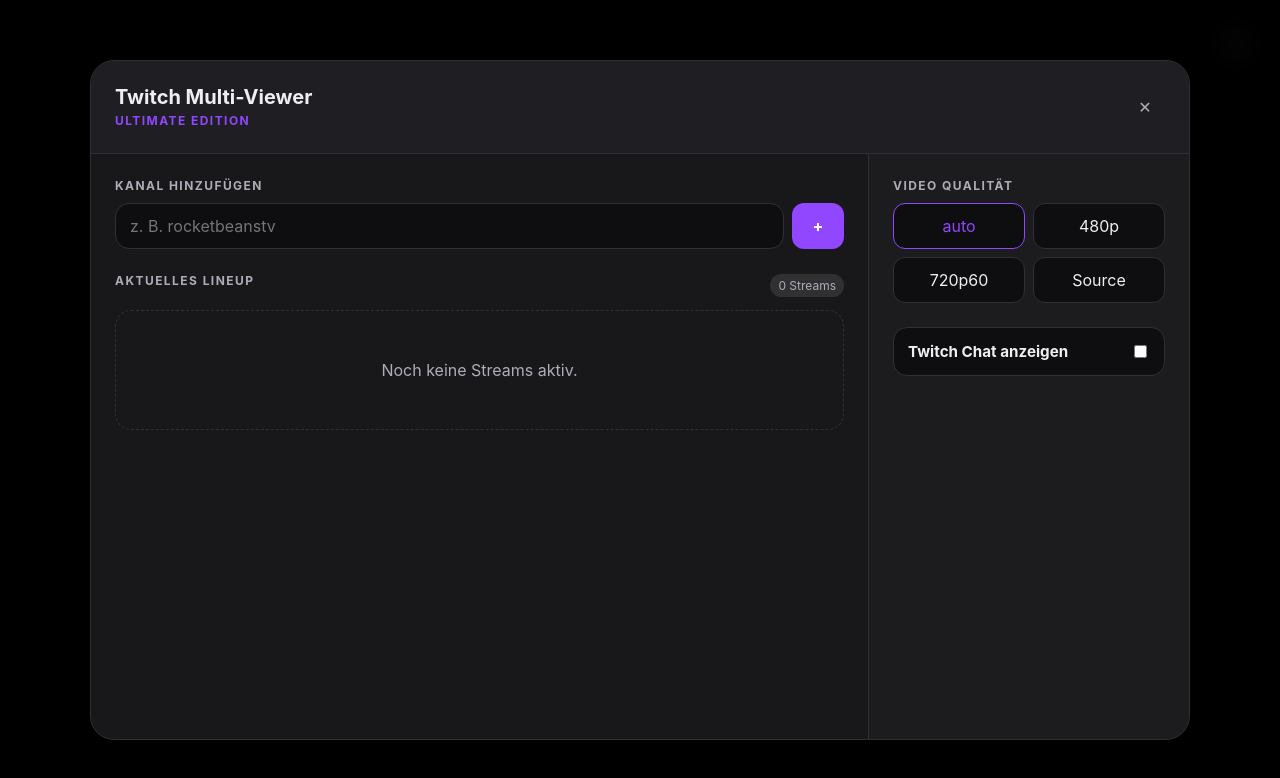
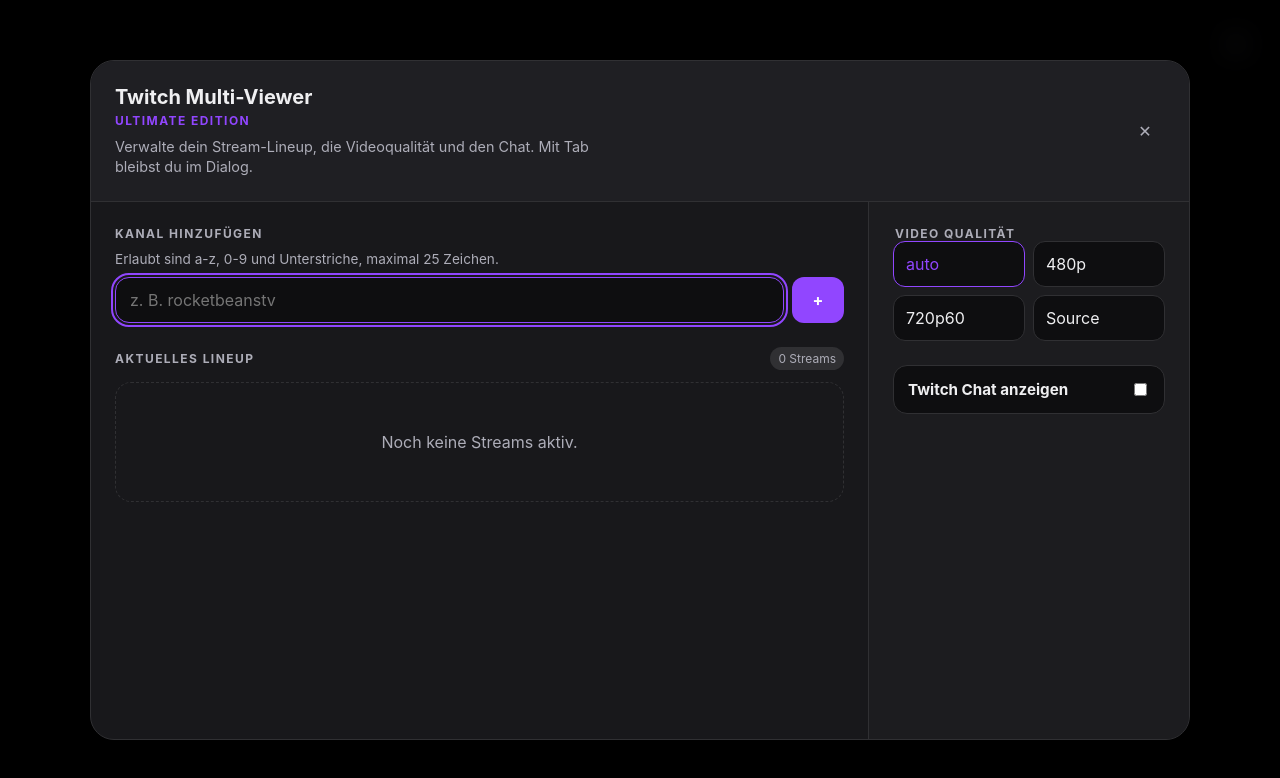
Before and after one commit to rr1980/twitchStreamClientsV3, an Angular app: page / in a window 1280 px wide. Both pictures are taken after a click on the button "Menü (Hotkey: M)". Shown: the top 778 px of the page. Built offline with nearby package versions, Linux system fonts and the light colour scheme.

Commit message:
NEW-1 Refactor settings modal for improved accessibility and user experience - Enhance button accessibility with ARIA attributes - Update modal structure and styling for better usability - Implement focus management for modal interactions

```diff
--- a/src/app/features/settings-modal/settings-modal.component.html
+++ b/src/app/features/settings-modal/settings-modal.component.html
@@ -1,34 +1,52 @@
-@if (isOpen) {
-  <div class="modal-backdrop" (click)="close()">
-    <div class="modal" (click)="$event.stopPropagation()">
+@if (isOpen()) {
+  <div class="modal-backdrop" (click)="onBackdropClick($event)">
+    <div
+      #modalPanel
+      id="settings-modal"
+      class="modal"
+      role="dialog"
+      aria-modal="true"
+      aria-labelledby="settings-modal-title"
+      aria-describedby="settings-modal-description"
+      tabindex="-1"
+      (keydown)="onDialogKeydown($event)">
       <div class="modal__header">
         <div>
-          <h2>Twitch Multi-Viewer</h2>
+          <h2 id="settings-modal-title">Twitch Multi-Viewer</h2>
           <span>Ultimate Edition</span>
+          <p id="settings-modal-description" class="modal__description">
+            Verwalte dein Stream-Lineup, die Videoqualität und den Chat. Mit Tab bleibst du im Dialog.
+          </p>
         </div>
 
-        <button type="button" class="icon-btn" (click)="close()">✕</button>
+        <button type="button" class="icon-btn" aria-label="Einstellungen schließen" (click)="close()">✕</button>
       </div>
 
       <div class="modal__body">
         <section class="panel panel--main">
           <div class="form-block">
             <label for="stream-input">Kanal hinzufügen</label>
+            <p id="stream-input-hint" class="field-hint">Erlaubt sind a-z, 0-9 und Unterstriche, maximal 25 Zeichen.</p>
             <div class="input-row">
               <input
                 #streamInput
                 id="stream-input"
                 type="text"
-                [(ngModel)]="newChannelName"
-                [attr.list]="topStatistics.length ? 'history-datalist' : null"
+                [formControl]="channelNameControl"
+                [attr.list]="topStatistics().length ? 'history-datalist' : null"
+                aria-describedby="stream-input-hint"
+                autocomplete="off"
+                autocorrect="off"
+                spellcheck="false"
+                maxlength="25"
                 placeholder="z. B. rocketbeanstv"
                 (keydown.enter)="addStream()" />
-              <button type="button" class="primary-btn" (click)="addStream()">+</button>
+              <button type="button" class="primary-btn" aria-label="Kanal hinzufügen" (click)="addStream()">+</button>
             </div>
 
-            @if (topStatistics.length) {
+            @if (topStatistics().length) {
               <datalist id="history-datalist">
-                @for (item of topStatistics; track item) {
+                @for (item of topStatistics(); track item) {
                   <option [value]="item"></option>
                 }
               </datalist>
@@ -37,24 +55,24 @@
 
           <div class="list-block">
             <div class="list-block__header">
-              <label>Aktuelles Lineup</label>
-              <span>{{ streams.length }} Stream{{ streams.length === 1 ? '' : 's' }}</span>
+              <p class="section-label">Aktuelles Lineup</p>
+              <span>{{ streams().length }} Stream{{ streams().length === 1 ? '' : 's' }}</span>
             </div>
 
-            <div class="stream-list">
-              @if (streams.length === 0) {
+            <div class="stream-list" role="list" aria-label="Aktive Streams">
+              @if (streams().length === 0) {
                 <div class="empty-box">Noch keine Streams aktiv.</div>
               } @else {
-                @for (stream of streams; track stream + '-' + $index; let i = $index) {
-                  <div class="stream-item">
+                @for (stream of streams(); track stream; let i = $index) {
+                  <div class="stream-item" role="listitem">
                     <div class="stream-item__move">
-                      <button type="button" [disabled]="i === 0" (click)="moveStream(i, -1)">↑</button>
-                      <button type="button" [disabled]="i === streams.length - 1" (click)="moveStream(i, 1)">↓</button>
+                      <button type="button" [disabled]="i === 0" [attr.aria-label]="stream + ' nach oben verschieben'" (click)="moveStream(i, -1)">↑</button>
+                      <button type="button" [disabled]="i === streams().length - 1" [attr.aria-label]="stream + ' nach unten verschieben'" (click)="moveStream(i, 1)">↓</button>
                     </div>
 
                     <div class="stream-item__index">{{ i + 1 }}</div>
                     <div class="stream-item__name">{{ stream }}</div>
-                    <button type="button" class="danger-btn" (click)="removeStream(i)">Entfernen</button>
+                    <button type="button" class="danger-btn" [attr.aria-label]="stream + ' entfernen'" (click)="removeStream(i)">Entfernen</button>
                   </div>
                 }
               }
@@ -64,30 +82,30 @@
 
         <aside class="panel panel--side">
           <div class="option-block">
-            <label>Video Qualität</label>
-            <div class="quality-grid">
+            <fieldset class="quality-fieldset">
+              <legend class="section-label" id="quality-label">Video Qualität</legend>
+
+              <div class="quality-grid">
               @for (quality of qualityOptions; track quality) {
-                <button
-                  type="button"
-                  class="quality-btn"
-                  [class.quality-btn--active]="selectedQuality === quality"
-                  (click)="setQuality(quality)">
-                  {{ quality === 'chunked' ? 'Source' : quality }}
-                </button>
+                  <label class="quality-option" [class.quality-option--active]="selectedQuality() === quality">
+                    <input
+                      type="radio"
+                      name="stream-quality"
+                      [checked]="selectedQuality() === quality"
+                      (change)="setQuality(quality)" />
+                    <span class="quality-btn">{{ quality === 'chunked' ? 'Source' : quality }}</span>
+                  </label>
               }
-            </div>
+              </div>
+            </fieldset>
           </div>
 
           <div class="option-block">
             <label class="toggle-row">
               <span>Twitch Chat anzeigen</span>
-              <input type="checkbox" [checked]="showChat" (change)="setShowChat($any($event.target).checked)" />
+              <input type="checkbox" [checked]="showChat()" (change)="onShowChatChange($event)" />
             </label>
           </div>
-
-          <!-- <div class="footer-block">
-            <button type="button" class="apply-btn" (click)="close()">Anwenden & Schließen</button>
-          </div> -->
         </aside>
       </div>
     </div>
--- a/src/app/features/settings-modal/settings-modal.component.scss
+++ b/src/app/features/settings-modal/settings-modal.component.scss
@@ -35,6 +35,14 @@
 .modal__header h2 {
   margin: 0;
   font-size: 1.25rem;
+}
+
+.modal__description {
+  margin: 8px 0 0;
+  max-width: 56ch;
+  color: var(--color-muted);
+  font-size: 0.9rem;
+  line-height: 1.4;
 }
 
 .modal__header span {
@@ -75,8 +83,8 @@
 }
 
 .form-block label,
-.list-block label,
-.option-block label {
+.section-label,
+.option-block > label:first-child {
   display: block;
   margin-bottom: 10px;
   color: var(--color-muted);
@@ -84,6 +92,16 @@
   font-weight: 700;
   text-transform: uppercase;
   letter-spacing: 0.12em;
+}
+
+.section-label {
+  margin: 0;
+}
+
+.field-hint {
+  margin: 0 0 10px;
+  color: var(--color-muted);
+  font-size: 0.85rem;
 }
 
 .input-row {
@@ -104,6 +122,17 @@
 
 .input-row input:focus {
   border-color: var(--color-twitch);
+}
+
+.input-row input:focus-visible,
+.primary-btn:focus-visible,
+.icon-btn:focus-visible,
+.quality-btn:focus-visible,
+.danger-btn:focus-visible,
+.stream-item__move button:focus-visible,
+.toggle-row input:focus-visible {
+  outline: 2px solid var(--color-twitch);
+  outline-offset: 2px;
 }
 
 .primary-btn,
@@ -239,16 +268,40 @@
   gap: 8px;
 }
 
+.quality-fieldset {
+  margin: 0;
+  padding: 0;
+  border: 0;
+}
+
+.quality-option {
+  display: block;
+}
+
+.quality-option input {
+  position: absolute;
+  opacity: 0;
+  pointer-events: none;
+}
+
 .quality-btn {
+  display: block;
+  cursor: pointer;
   padding: 12px;
   background: var(--color-bg);
   color: var(--color-text);
   border: 1px solid var(--color-border);
+  border-radius: 12px;
 }
 
-.quality-btn--active {
+.quality-option--active .quality-btn {
   border-color: var(--color-twitch);
   color: var(--color-twitch);
+}
+
+.quality-option input:focus-visible + .quality-btn {
+  outline: 2px solid var(--color-twitch);
+  outline-offset: 2px;
 }
 
 .toggle-row {
@@ -266,19 +319,6 @@
   color: var(--color-text) !important;
 }
 
-.footer-block {
-  margin-top: auto;
-  padding-top: 24px;
-}
-
-.apply-btn {
-  width: 100%;
-  padding: 14px;
-  background: #fff;
-  color: #000;
-  font-weight: 700;
-}
-
 @media (max-width: 900px) {
   .modal__body {
     grid-template-columns: 1fr;
--- a/src/app/features/settings-modal/settings-modal.component.ts
+++ b/src/app/features/settings-modal/settings-modal.component.ts
@@ -1,13 +1,12 @@
-import { ChangeDetectionStrategy, Component, ElementRef, ViewChild, inject } from '@angular/core';
-import { FormsModule } from '@angular/forms';
+import { ChangeDetectionStrategy, Component, ElementRef, computed, effect, inject, viewChild } from '@angular/core';
+import { FormControl, ReactiveFormsModule } from '@angular/forms';
 import { StreamQuality } from '../../core/models/app-settings.model';
 import { StreamStateService } from '../../core/services/stream-state.service';
 import { ToastService } from '../toast/toast.service';
 
 @Component({
   selector: 'app-settings-modal',
-  standalone: true,
-  imports: [FormsModule],
+  imports: [ReactiveFormsModule],
   templateUrl: './settings-modal.component.html',
   styleUrl: './settings-modal.component.scss',
   changeDetection: ChangeDetectionStrategy.OnPush,
@@ -15,39 +14,99 @@
 export class SettingsModalComponent {
   private readonly state = inject(StreamStateService);
   private readonly toast = inject(ToastService);
+  private previouslyFocusedElement: HTMLElement | null = null;
+  private wasOpen = false;
 
-  @ViewChild('streamInput')
-  streamInput?: ElementRef<HTMLInputElement>;
+  readonly streamInputRef = viewChild<ElementRef<HTMLInputElement>>('streamInput');
+  readonly modalPanelRef = viewChild<ElementRef<HTMLElement>>('modalPanel');
 
   readonly qualityOptions: StreamQuality[] = ['auto', '480p', '720p60', 'chunked'];
-  newChannelName = '';
+  readonly channelNameControl = new FormControl('', { nonNullable: true });
+  readonly isOpen = this.state.menuOpen;
+  readonly streams = this.state.streams;
+  readonly selectedQuality = this.state.quality;
+  readonly showChat = this.state.showChat;
+  readonly topStatistics = computed(() => this.state.getTopStatistics(10).map(item => item.name));
 
-  get isOpen(): boolean {
-    return this.state.menuOpen();
-  }
+  constructor() {
+    effect(() => {
+      const open = this.isOpen();
 
-  get streams(): string[] {
-    return this.state.streams();
-  }
+      if (open && !this.wasOpen) {
+        this.previouslyFocusedElement = document.activeElement instanceof HTMLElement
+          ? document.activeElement
+          : null;
 
-  get selectedQuality(): StreamQuality {
-    return this.state.quality();
-  }
+        queueMicrotask(() => {
+          this.streamInputRef()?.nativeElement.focus();
+        });
+      }
 
-  get showChat(): boolean {
-    return this.state.showChat();
-  }
+      if (!open && this.wasOpen) {
+        const elementToFocus = this.previouslyFocusedElement;
+        this.previouslyFocusedElement = null;
 
-  get topStatistics(): string[] {
-    return this.state.getTopStatistics(10).map(item => item.name);
+        queueMicrotask(() => {
+          elementToFocus?.focus();
+        });
+      }
+
+      this.wasOpen = open;
+    });
   }
 
   close(): void {
     this.state.closeMenu();
   }
 
+  onBackdropClick(event: MouseEvent): void {
+    if (event.target === event.currentTarget) {
+      this.close();
+    }
+  }
+
+  onDialogKeydown(event: KeyboardEvent): void {
+    if (event.key === 'Escape') {
+      event.preventDefault();
+      this.close();
+      return;
+    }
+
+    if (event.key !== 'Tab') {
+      return;
+    }
+
+    const modalPanel = this.modalPanelRef()?.nativeElement;
+    if (!modalPanel) {
+      return;
+    }
+
+    const focusableElements = this.getFocusableElements(modalPanel);
+
+    if (focusableElements.length === 0) {
+      event.preventDefault();
+      modalPanel.focus();
+      return;
+    }
+
+    const firstElement = focusableElements[0];
+    const lastElement = focusableElements[focusableElements.length - 1];
+    const activeElement = document.activeElement as HTMLElement | null;
+
+    if (event.shiftKey && (activeElement === firstElement || activeElement === modalPanel)) {
+      event.preventDefault();
+      lastElement.focus();
+      return;
+    }
+
+    if (!event.shiftKey && activeElement === lastElement) {
+      event.preventDefault();
+      firstElement.focus();
+    }
+  }
+
   addStream(): void {
-    const result = this.state.addStream(this.newChannelName);
+    const result = this.state.addStream(this.channelNameControl.getRawValue());
 
     if (!result.ok) {
       if (result.reason === 'invalid') {
@@ -64,8 +123,8 @@
     }
 
     this.toast.show(`${result.name} hinzugefügt.`);
-    this.newChannelName = '';
-    this.streamInput?.nativeElement.focus();
+    this.channelNameControl.reset('');
+    this.streamInputRef()?.nativeElement.focus();
   }
 
   removeStream(index: number): void {
@@ -86,4 +145,20 @@
   setShowChat(value: boolean): void {
     this.state.setShowChat(value);
   }
+
+  onShowChatChange(event: Event): void {
+    const target = event.target;
+
+    if (target instanceof HTMLInputElement) {
+      this.setShowChat(target.checked);
+    }
+  }
+
+  private getFocusableElements(container: HTMLElement): HTMLElement[] {
+    return Array.from(
+      container.querySelectorAll<HTMLElement>(
+        'button:not([disabled]), [href], input:not([disabled]), select:not([disabled]), textarea:not([disabled]), [tabindex]:not([tabindex="-1"])',
+      ),
+    ).filter(element => !element.hasAttribute('hidden') && element.getAttribute('aria-hidden') !== 'true');
+  }
 }
```
Also changed, not shown: src/app/app.html (+8 -1 lines).
